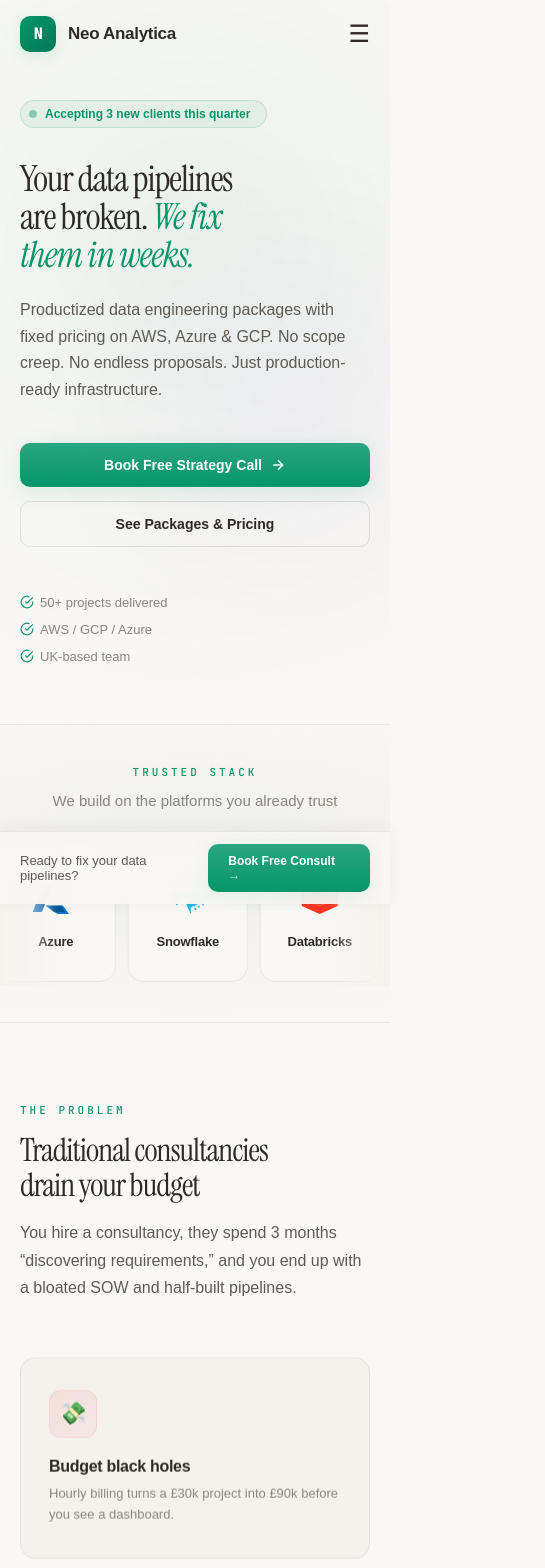
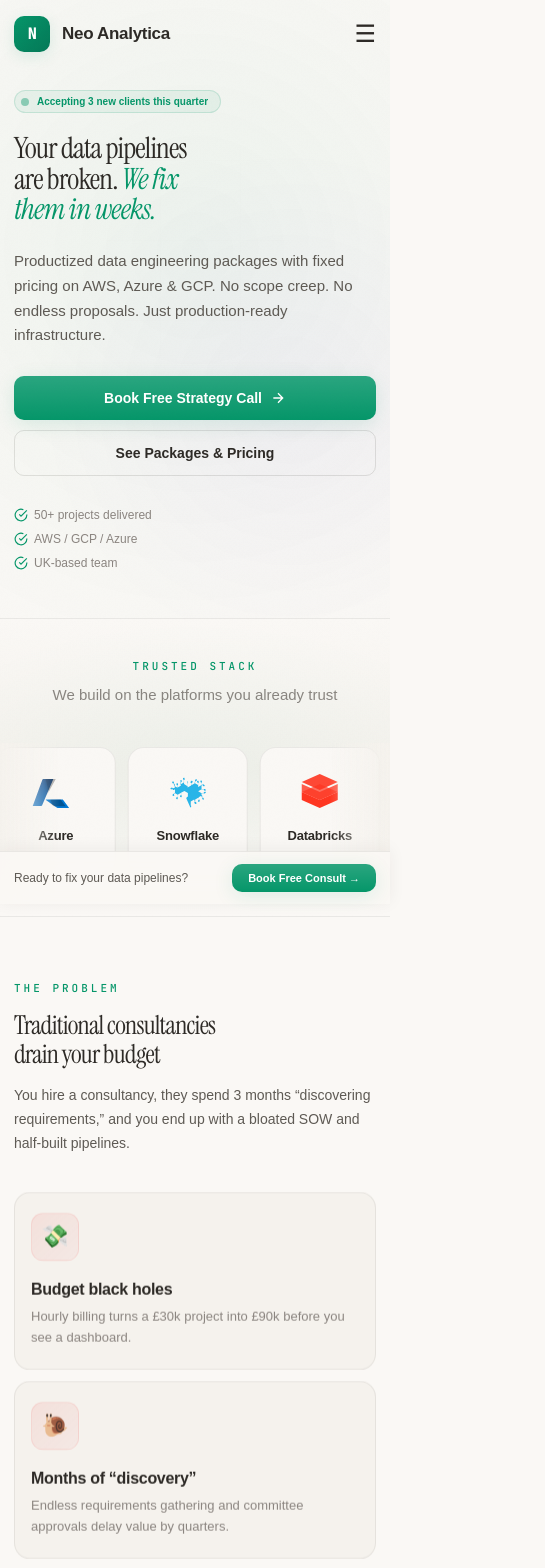
Before and after one commit to amanimulira/neoanalytica-app, a Next.js app: page / in a window 390 px wide. Shown: the top 1568 px of the page, 545 px wide, since content can reach past the window. Built offline with nearby package versions, Linux system fonts and the light colour scheme; a web font is replaced by a local one.

Commit message:
mobile changes

```diff
--- a/src/app/globals.css
+++ b/src/app/globals.css
@@ -129,6 +129,12 @@ body::before{content:'';position:fixed;inset:0;z-index:9999;pointer-events:none;
 .fq-item .fq-answer p{font-size:13px;color:var(--text3);line-height:1.7}
 .fc{text-align:center;padding:120px 0;position:relative}
 .fc::before{content:'';position:absolute;bottom:0;left:50%;transform:translateX(-50%);width:700px;height:500px;border-radius:50%;background:radial-gradient(ellipse,rgba(5,150,105,0.06),transparent 60%);pointer-events:none}
+.fc-h{max-width:600px;margin:0 auto 16px}
+.fc-desc{font-size:16px;color:var(--text2);max-width:480px;margin:0 auto 16px;line-height:1.7}
+.fc-cta{font-size:16px;padding:16px 36px}
+.mag-title{font-family:'Instrument Serif',serif;font-size:28px;letter-spacing:-.5px;margin-bottom:12px}
+.mag-desc{font-size:14px;color:var(--text2);line-height:1.7;margin-bottom:8px}
+.mag-fine{font-size:11px;color:var(--text3);margin-top:12px}
 .ur{font-family:'JetBrains Mono',monospace;font-size:12px;color:var(--amber);margin-bottom:32px}
 .gu{display:flex;justify-content:center;gap:24px;flex-wrap:wrap;margin-top:32px}
 .gu span{font-size:12px;color:var(--text3);display:flex;align-items:center;gap:6px}
@@ -148,24 +154,109 @@ body::before{content:'';position:fixed;inset:0;z-index:9999;pointer-events:none;
 .rv{opacity:0;transform:translateY(32px);transition:all .7s cubic-bezier(.16,1,.3,1)}
 .rv.vi{opacity:1;transform:translateY(0)}
 .d1{transition-delay:.1s}.d2{transition-delay:.2s}.d3{transition-delay:.3s}
+/* ── Tablet ── */
 @media(max-width:1024px){
-.pg,.ssg{grid-template-columns:1fr 1fr}
-.ssg .sc2:first-child{border-radius:20px 0 0 0}.ssg .sc2:nth-child(2){border-radius:0 20px 0 0;border-left:none}.ssg .sc2:nth-child(3){border-radius:0 0 0 20px;border-top:none}.ssg .sc2:last-child{border-radius:0 0 20px 0;border-left:none;border-top:none}
+  .pg,.ssg{grid-template-columns:1fr 1fr}
+  .ssg .sc2:first-child{border-radius:20px 0 0 0}
+  .ssg .sc2:nth-child(2){border-radius:0 20px 0 0;border-left:none}
+  .ssg .sc2:nth-child(3){border-radius:0 0 0 20px;border-top:none}
+  .ssg .sc2:last-child{border-radius:0 0 20px 0;border-left:none;border-top:none}
+  .bg{grid-template-columns:1fr 1fr}
 }
+
+/* ── Mobile ── */
 @media(max-width:768px){
-.ctr{padding:0 20px}.nl{display:none}.mt{display:block}
-.mm.op{display:flex;flex-direction:column;gap:0;position:absolute;top:100%;left:0;right:0;background:rgba(250,248,245,0.97);backdrop-filter:blur(20px);border-bottom:1px solid var(--border);padding:12px 24px;box-shadow:0 8px 24px rgba(45,42,38,0.08)}
-.mm a{display:block;padding:12px 0;font-size:14px;color:var(--text2);text-decoration:none;border-bottom:1px solid var(--border)}
-.mm .nc{display:block;text-align:center;margin-top:8px;border-bottom:none;color:#fff;padding:12px;border-radius:9px}
-.hero{padding:100px 0 60px;min-height:auto}.hero h1{font-size:36px}
-.bg{grid-template-columns:1fr 1fr}.pg{grid-template-columns:1fr}
-.ssg{grid-template-columns:1fr}.ssg .sc2{border-radius:0!important;border-left:1px solid var(--border)!important}.ssg .sc2:first-child{border-radius:20px 20px 0 0!important}.ssg .sc2:last-child{border-radius:0 0 20px 20px!important}.ssg .sc2:not(:first-child){border-top:none}
-.sr{grid-template-columns:1fr 1fr}.sta{border-bottom:1px solid var(--border)}
-.tg{grid-template-columns:1fr}.mag{grid-template-columns:1fr}.mgv{display:none}.mgc{padding:36px 28px}
-.fqg{grid-template-columns:1fr}.ef{flex-direction:column}.ha{flex-direction:column}.ha a{text-align:center;justify-content:center}
-.gu{flex-direction:column;align-items:center}.sec{padding:80px 0}
+  /* Global */
+  html,body{overflow-x:hidden;width:100%}
+  .ctr{padding:0 16px;max-width:100%}
+  .sec{padding:64px 0}
+
+  /* Nav */
+  .nl{display:none}
+  .mt{display:block}
+  .mm.op{display:flex;flex-direction:column;gap:0;position:absolute;top:100%;left:0;right:0;background:rgba(250,248,245,0.97);backdrop-filter:blur(20px);border-bottom:1px solid var(--border);padding:12px 20px;box-shadow:0 8px 24px rgba(45,42,38,0.08)}
+  .mm a{display:block;padding:12px 0;font-size:14px;color:var(--text2);text-decoration:none;border-bottom:1px solid var(--border)}
+  .mm .nc{display:block;text-align:center;margin-top:8px;border-bottom:none;color:#fff;padding:12px;border-radius:9px}
+
+  /* Hero */
+  .hero{padding:90px 0 48px;min-height:auto}
+  .hero h1{font-size:clamp(28px,8vw,40px)}
+  .hs{font-size:15px;margin-bottom:28px}
+  .hb{font-size:11px;margin-bottom:20px}
+  .ha{flex-direction:column;gap:10px;margin-bottom:32px}
+  .ha a{text-align:center;justify-content:center;width:100%;padding:14px 20px}
+  .hp{flex-direction:column;gap:10px}
+  .hp span{font-size:12px}
+
+  /* Problem cards */
+  .bg{grid-template-columns:1fr}
+  .bc{padding:24px 20px}
+
+  /* Package cards */
+  .pg{grid-template-columns:1fr}
+  .pc{padding:28px 24px}
+
+  /* Process steps */
+  .ssg{grid-template-columns:1fr}
+  .ssg .sc2{border-radius:0!important;border-left:1px solid var(--border)!important}
+  .ssg .sc2:first-child{border-radius:16px 16px 0 0!important}
+  .ssg .sc2:last-child{border-radius:0 0 16px 16px!important}
+  .ssg .sc2:not(:first-child){border-top:none}
+  .sc2{padding:28px 24px}
+  .sn{font-size:48px}
+
+  /* Stats */
+  .sr{grid-template-columns:1fr 1fr;border-radius:16px}
+  .sta{padding:28px 20px;border-bottom:1px solid var(--border)}
+
+  /* Testimonials */
+  .tg{grid-template-columns:1fr}
+  .tc{padding:24px 20px}
+
+  /* Lead magnet */
+  .mag{grid-template-columns:1fr;border-radius:16px}
+  .mgv{display:none}
+  .mgc{padding:28px 20px}
+  .ef{flex-direction:column;gap:10px}
+
+  /* FAQ */
+  .fqg{grid-template-columns:1fr;gap:10px}
+  .fq-item{padding:20px}
+
+  /* CTA */
+  .fc{padding:64px 0}
+  .fc-cta{font-size:14px;padding:14px 24px;width:100%;justify-content:center}
+  .fc-desc{font-size:14px;padding:0 8px}
+  .mag-title{font-size:22px}
+  .gu{flex-direction:column;align-items:center;gap:12px}
+
+  /* Footer */
+  .fot{padding:24px 0 88px}
+  .foti{flex-direction:column;align-items:center;text-align:center;gap:12px}
+
+  /* Sticky bar */
+  .sb .ctr{flex-direction:row;gap:12px}
+  .sb p{font-size:12px;flex:1;min-width:0}
+  .sb .bp{padding:8px 16px;font-size:11px;white-space:nowrap;flex-shrink:0}
+
+  /* Section headings */
+  .st{font-size:clamp(26px,6vw,36px)}
+  .sd{font-size:14px;margin-bottom:36px}
 }
-@media(max-width:480px){.bg{grid-template-columns:1fr}.sr{grid-template-columns:1fr}.sta{border-right:none}.hp{flex-direction:column;gap:12px}}
+
+/* ── Small mobile ── */
+@media(max-width:480px){
+  .ctr{padding:0 14px}
+  .sr{grid-template-columns:1fr}
+  .sta{border-right:none}
+  .hero h1{font-size:clamp(26px,7.5vw,34px)}
+  .hb{padding:5px 12px 5px 6px;font-size:10px}
+  .bc{padding:20px 16px}
+  .sc2{padding:24px 20px}
+  .sn{font-size:40px}
+  .stv{font-size:36px}
+  .fc .st{font-size:clamp(24px,6vw,30px)!important}
+}
 
 /* Enhanced card hover shadows */
 .bc,.pc,.tc{transition:all .4s cubic-bezier(.16,1,.3,1),box-shadow .4s ease}
--- a/src/app/layout.tsx
+++ b/src/app/layout.tsx
@@ -1,5 +1,11 @@
-import type { Metadata } from "next";
+import type { Metadata, Viewport } from "next";
 import "./globals.css";
+
+export const viewport: Viewport = {
+  width: "device-width",
+  initialScale: 1,
+  maximumScale: 1,
+};
 
 export const metadata: Metadata = {
   title: "Neo Analytica \u2014 Data Engineering That Ships in Weeks",
--- a/src/app/page.tsx
+++ b/src/app/page.tsx
@@ -172,10 +172,10 @@ export default function HomePage() {
           <div className="mag rv">
             <div className="mgc">
               <div className="sl">Free Resource</div>
-              <h2 style={{ fontFamily: "'Instrument Serif',serif", fontSize: 28, letterSpacing: "-.5px", marginBottom: 12 }}>The Data Stack Decision Framework</h2>
-              <p style={{ fontSize: 14, color: "var(--text2)", lineHeight: 1.7, marginBottom: 8 }}>A 12-page guide for choosing the right cloud warehouse, orchestration tools, and transformation layer &mdash; without overspending. Used by 200+ data teams.</p>
+              <h2 className="mag-title">The Data Stack Decision Framework</h2>
+              <p className="mag-desc">A 12-page guide for choosing the right cloud warehouse, orchestration tools, and transformation layer &mdash; without overspending. Used by 200+ data teams.</p>
               <SubscribeForm source="lead_magnet" magnetName="data-stack-framework" />
-              <p style={{ fontSize: 11, color: "var(--text3)", marginTop: 12 }}>No spam. Unsubscribe anytime.</p>
+              <p className="mag-fine">No spam. Unsubscribe anytime.</p>
             </div>
             <div className="mgv">
               <div className="mgd">
@@ -206,10 +206,10 @@ export default function HomePage() {
       <section className="fc" id="book">
         <div className="ctr" style={{ position: "relative", zIndex: 2 }}>
           <div className="sl">Let&rsquo;s Talk</div>
-          <h2 className="st" style={{ maxWidth: 600, margin: "0 auto 16px" }}>Stop burning budget<br />on consultants who<br />over-promise</h2>
-          <p style={{ fontSize: 16, color: "var(--text2)", maxWidth: 480, margin: "0 auto 16px", lineHeight: 1.7 }}>Book a free 30-minute strategy call. Honest assessment &mdash; even if that means telling you that you don&rsquo;t need us.</p>
+          <h2 className="st fc-h">Stop burning budget<br />on consultants who<br />over-promise</h2>
+          <p className="fc-desc">Book a free 30-minute strategy call. Honest assessment &mdash; even if that means telling you that you don&rsquo;t need us.</p>
           <p className="ur">{"\u26a1"} 1 spot remaining for Q1 2026</p>
-          <a href="https://neoanalytica.co.uk/discovery-call" className="bp btn-ripple" style={{ fontSize: 16, padding: "16px 36px" }}>
+          <a href="https://neoanalytica.co.uk/discovery-call" className="bp btn-ripple fc-cta">
             Book Your Free Strategy Call <svg width="18" height="18" fill="none" viewBox="0 0 24 24" stroke="currentColor" strokeWidth={2}><path d="M5 12h14m-7-7l7 7-7 7"/></svg>
           </a>
           <div className="gu">
```
